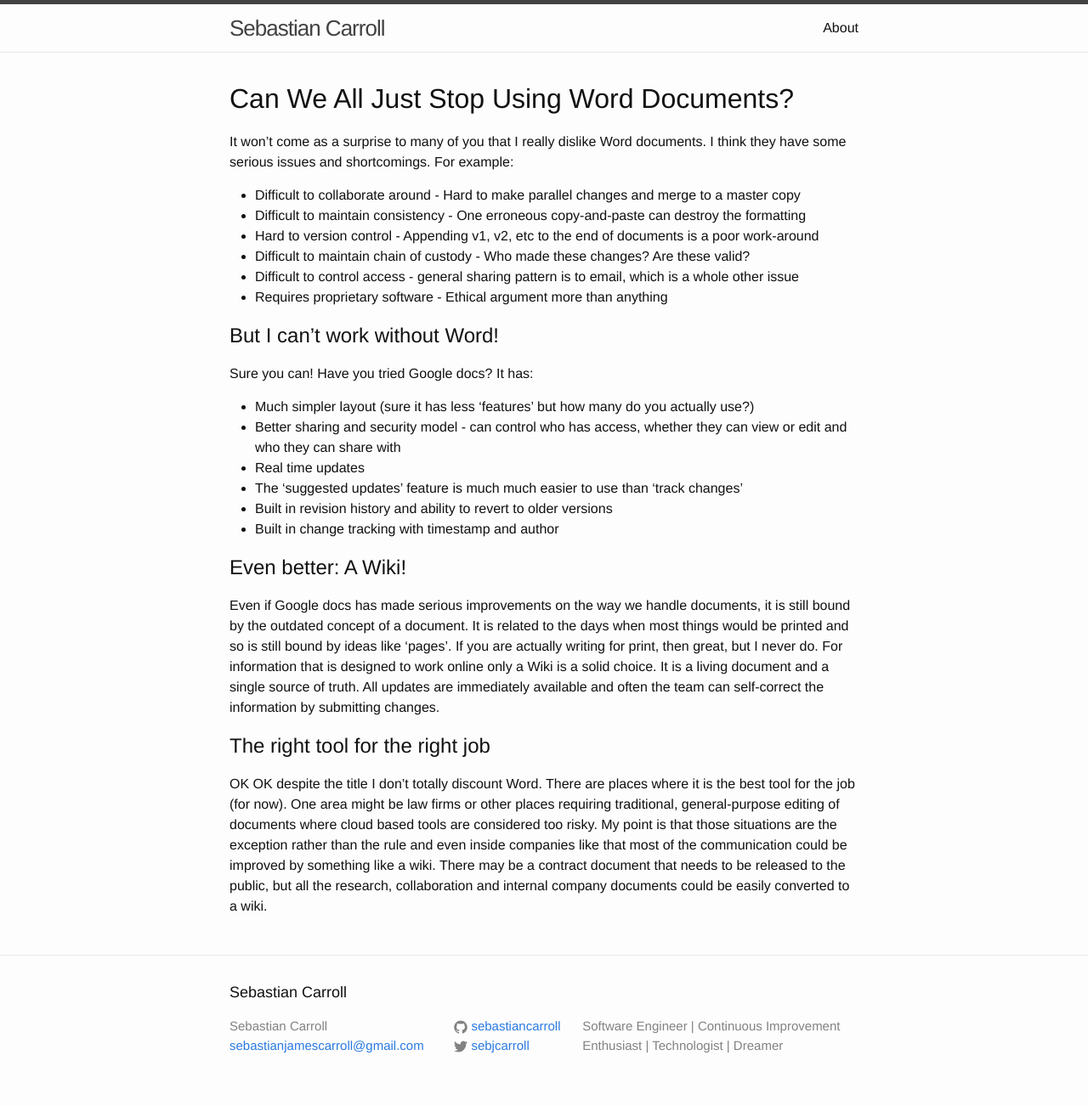
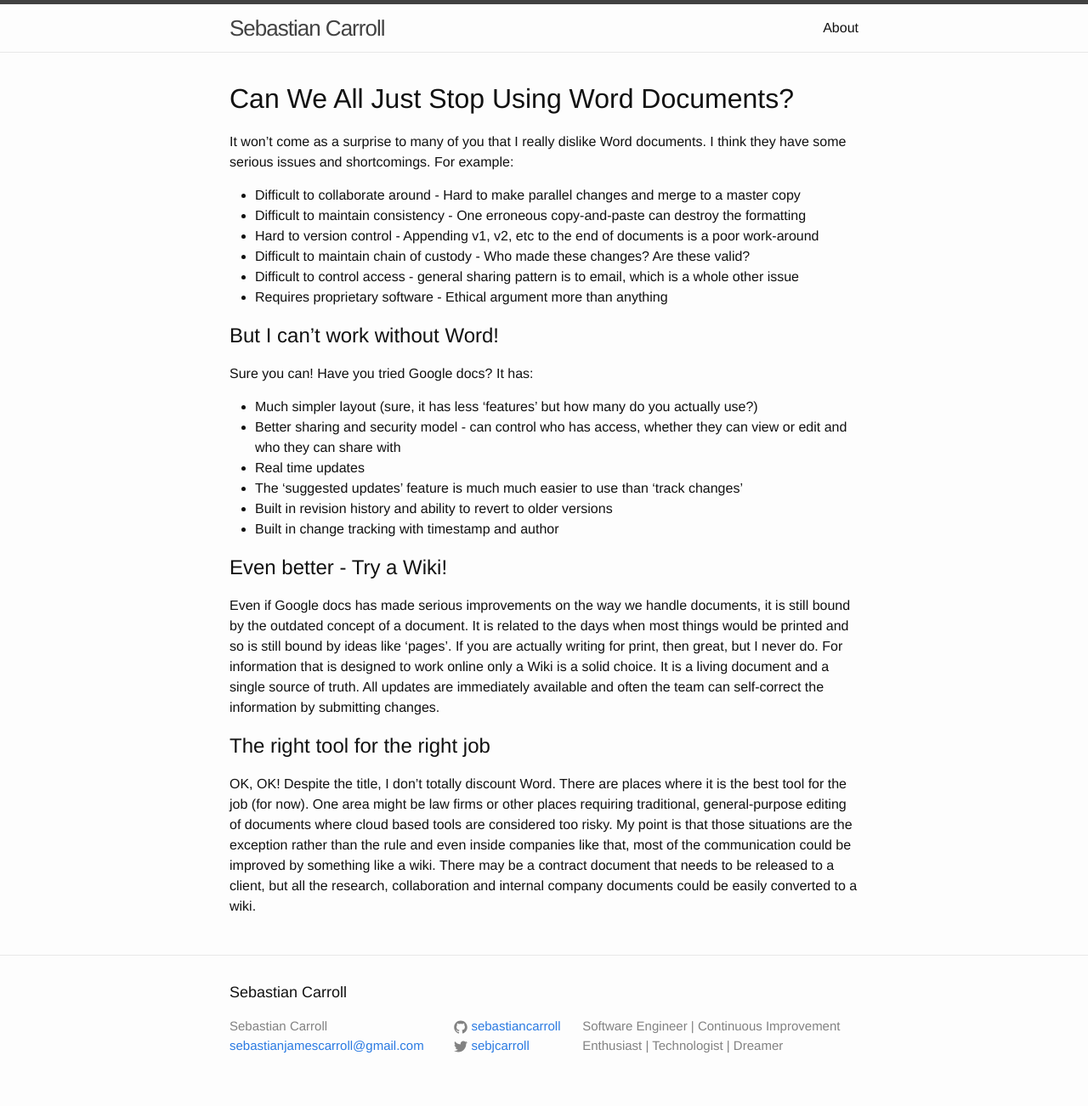
Before and after one commit to SebastianCarroll/sebastiancarroll.github.io, a Jekyll site: the page built from _posts/2017-05-13-can-we-all-just-stop-using-word-documents.md, in a window 1280 px wide. Shown: the whole page at 85% size. Built offline with Jekyll 4.4.1, drawn with Linux system fonts in a browser that asks for light colours.

Commit message:
Pre push editing

```diff
--- a/_posts/2017-05-13-can-we-all-just-stop-using-word-documents.md
+++ b/_posts/2017-05-13-can-we-all-just-stop-using-word-documents.md
@@ -17,16 +17,16 @@ It won't come as a surprise to many of you that I really dislike Word documents.
 ## But I can't work without Word!
 Sure you can! Have you tried Google docs? It has:
 
-* Much simpler layout (sure it has less 'features' but how many do you actually use?)
+* Much simpler layout (sure, it has less 'features' but how many do you actually use?)
 * Better sharing and security model - can control who has access, whether they can view or edit and who they can share with
 * Real time updates
 * The 'suggested updates' feature is much much easier to use than 'track changes'
 * Built in revision history and ability to revert to older versions
 * Built in change tracking with timestamp and author
 
-## Even better: A Wiki!
+## Even better - Try a Wiki!
 Even if Google docs has made serious improvements on the way we handle documents, it is still bound by the outdated concept of a document. It is related to the days when most things would be printed and so is still bound by ideas like 'pages'. If you are actually writing for print, then great, but I never do. For information that is designed to work online only a Wiki is a solid choice. It is a living document and a single source of truth. All updates are immediately available and often the team can self-correct the information by submitting changes.
 
 ## The right tool for the right job
-OK OK despite the title I don't totally discount Word. There are places where it is the best tool for the job (for now). One area might be law firms or other places requiring traditional, general-purpose editing of documents where cloud based tools are considered too risky.
-My point is that those situations are the exception rather than the rule and even inside companies like that most of the communication could be improved by something like a wiki. There may be a contract document that needs to be released to the public, but all the research, collaboration and internal company documents could be easily converted to a wiki.
+OK, OK! Despite the title, I don't totally discount Word. There are places where it is the best tool for the job (for now). One area might be law firms or other places requiring traditional, general-purpose editing of documents where cloud based tools are considered too risky.
+My point is that those situations are the exception rather than the rule and even inside companies like that, most of the communication could be improved by something like a wiki. There may be a contract document that needs to be released to a client, but all the research, collaboration and internal company documents could be easily converted to a wiki.
```
